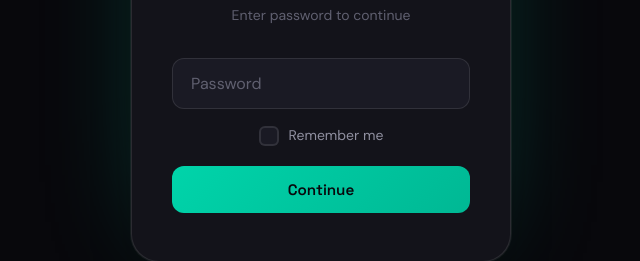
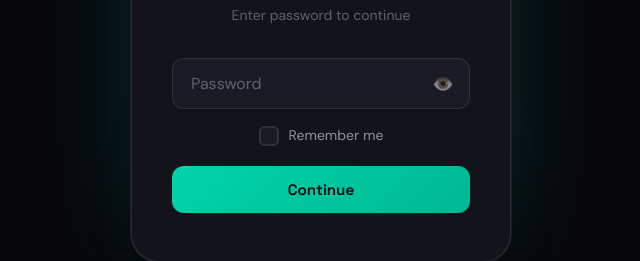
Before and after one commit to wif-co/flowdesk-v2, a plain HTML site: page index.html in a window 1280 px wide. Shown: the part 367-628 px from the top of the page, 319-959 px from the left. Drawn offline with Linux system fonts and the light colour scheme.

Commit message:
FlowDesk v2: Password visibility toggle
- Eye icon (👁️) to show/hide password
- Toggles to 🙈 when password visible
- Positioned inside input field

```diff
--- a/index.html
+++ b/index.html
@@ -180,16 +180,19 @@
       opacity: 1;
       transform: scale(1);
     }
+    .input-wrapper {
+      position: relative;
+      margin-bottom: 16px;
+    }
     .auth-input {
       width: 100%;
-      padding: 14px 18px;
+      padding: 14px 48px 14px 18px;
       border: 1px solid var(--border-default);
       border-radius: var(--radius-md);
       background: var(--bg-float);
       color: var(--text-primary);
       font-family: var(--font-body);
       font-size: 1rem;
-      margin-bottom: 16px;
       transition: all 0.2s ease;
     }
     .auth-input:focus {
@@ -198,6 +201,20 @@
       box-shadow: 0 0 0 3px var(--glow-cyan);
     }
     .auth-input::placeholder { color: var(--text-tertiary); }
+    .password-toggle {
+      position: absolute;
+      right: 12px;
+      top: 50%;
+      transform: translateY(-50%);
+      background: none;
+      border: none;
+      cursor: pointer;
+      font-size: 1.1rem;
+      opacity: 0.5;
+      transition: opacity 0.2s ease;
+      padding: 4px;
+    }
+    .password-toggle:hover { opacity: 1; }
     .auth-btn {
       width: 100%;
       padding: 14px 24px;
@@ -637,7 +654,10 @@
       <div class="auth-icon">🦊</div>
       <div class="auth-logo">FlowDesk</div>
       <p class="auth-subtitle">Enter password to continue</p>
-      <input type="password" class="auth-input" id="auth-password" placeholder="Password" autocomplete="off">
+      <div class="input-wrapper">
+        <input type="password" class="auth-input" id="auth-password" placeholder="Password" autocomplete="off">
+        <button type="button" class="password-toggle" id="password-toggle" onclick="togglePasswordVisibility()">👁️</button>
+      </div>
       <label class="remember-label">
         <input type="checkbox" id="auth-remember" class="remember-checkbox">
         <span class="remember-check"></span>
@@ -817,6 +837,17 @@
   <script>
     // Password Gate
     var PASS = '(DashBoard)';
+    function togglePasswordVisibility() {
+      var input = document.getElementById('auth-password');
+      var toggle = document.getElementById('password-toggle');
+      if (input.type === 'password') {
+        input.type = 'text';
+        toggle.textContent = '🙈';
+      } else {
+        input.type = 'password';
+        toggle.textContent = '👁️';
+      }
+    }
     function checkPassword() {
       var input = document.getElementById('auth-password').value;
       var remember = document.getElementById('auth-remember').checked;
```
